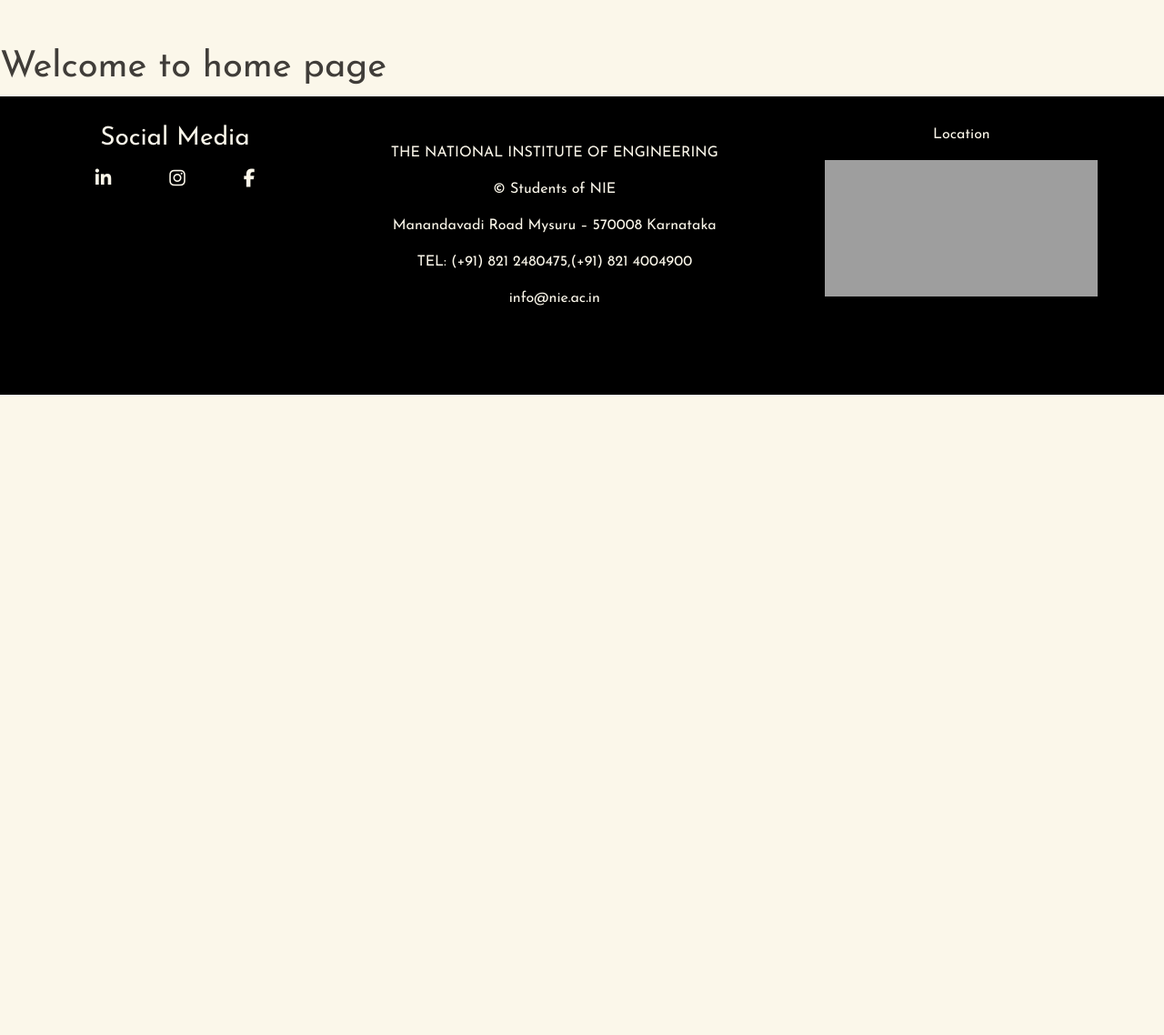
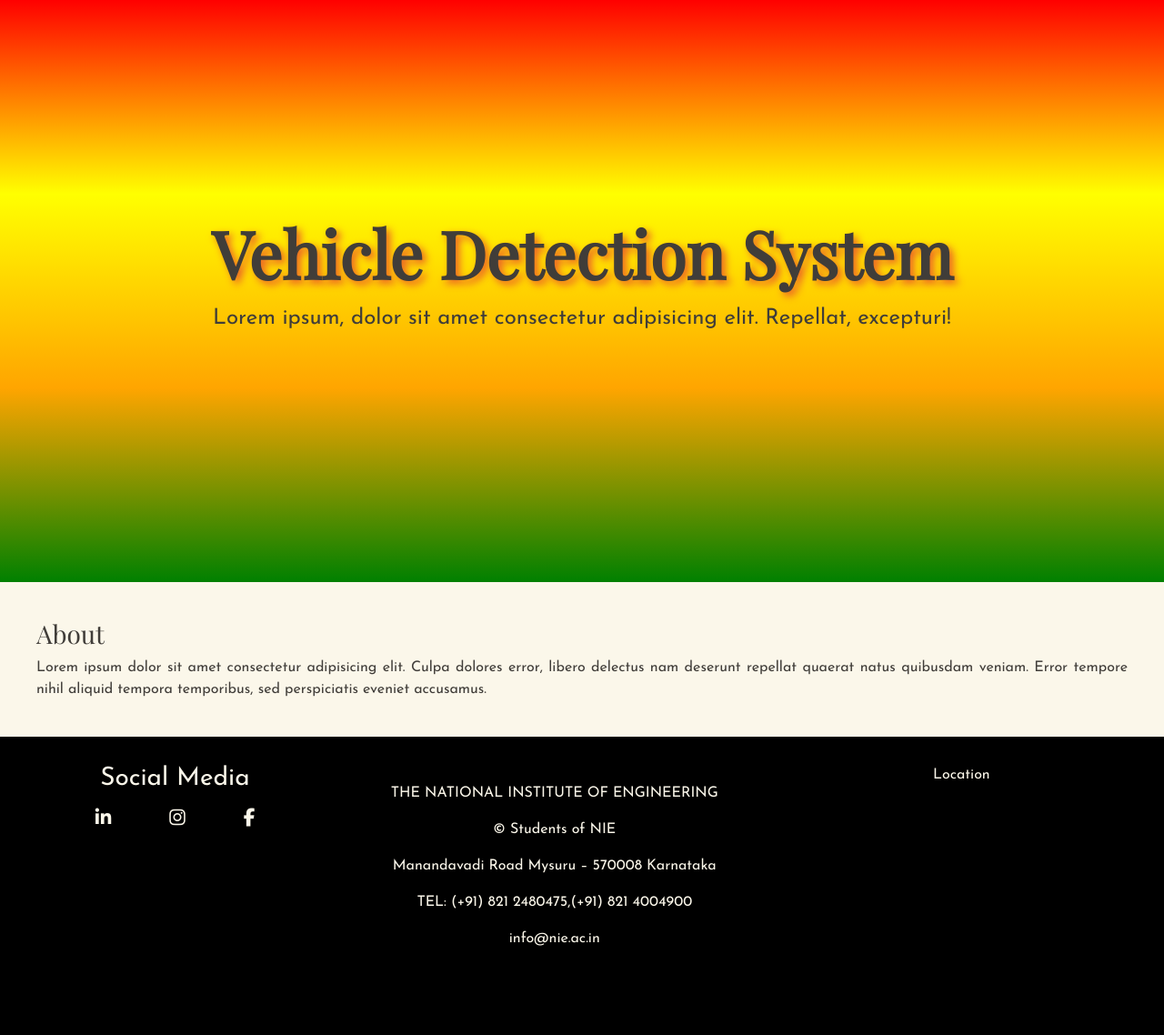
Before and after one commit to narayani2327/vehicle-website, a Flask app: page / in a window 1280 px wide. Shown: the part 66-1204 px from the top of the page at 91% size. Before the commit the page ends 500 px from the top, so only its background shows below. Run offline with Flask 2, Linux system fonts and the light colour scheme; a map, chart or similar area stays blank; some libraries are stand-ins or nearby versions; grey boxes are pictures that could not be loaded.

Commit message:
Update home.html

```diff
--- a/templates/home.html
+++ b/templates/home.html
@@ -1,18 +1,11 @@
 {% extends "layout.html" %}
 {% block content %}
-    <h1 style="margin-top: 50px;">Welcome to home page</h1>
-    {% for post in posts %}
-        <article class="media content-section">
-            <div class="media-body">
-                <div class="article-metadata">
-                    <a class="mr-2" href="#">{{post.author}}</a>
-                    <small class="text-muted">{{post.date_posted}}</small>
-                </div>
-                <h2>
-                    <a class="article-title" href="#">{{post.title}}</a>
-                </h2>
-                <p class="article-content">{{post.content}}</p>
-            </div>
-        </article>
-    {% endfor %}
+    <div class="backgd">
+        <div class="title">Vehicle Detection System</div>
+        <p>Lorem ipsum, dolor sit amet consectetur adipisicing elit. Repellat, excepturi!</p>
+    </div>
+    <div class="about">
+        <h3>About</h3>
+        <p>Lorem ipsum dolor sit amet consectetur adipisicing elit. Culpa dolores error, libero delectus nam deserunt repellat quaerat natus quibusdam veniam. Error tempore nihil aliquid tempora temporibus, sed perspiciatis eveniet accusamus.</p>
+    </div>
 {% endblock content %}
```
